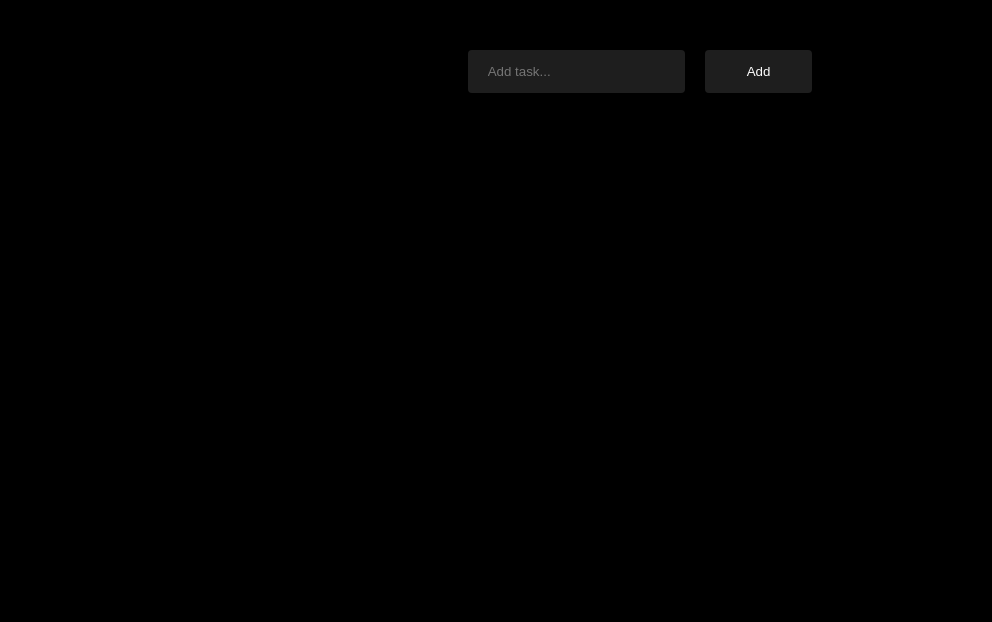
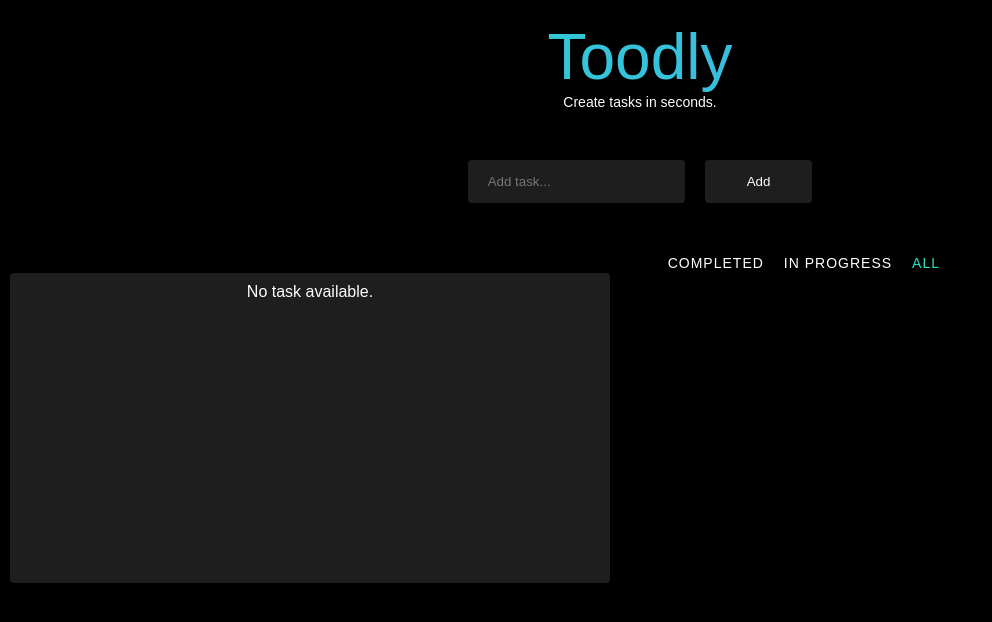
Before and after one commit to maciek617/onx-projects, a Vue app in the folder task-2/: page / in a window 1280 px wide. Shown: the top 622 px of the page, without its empty margins (0-992 px from the left). Built offline with nearby package versions, Linux system fonts and the light colour scheme.

Commit message:
render components in main page

```diff
--- a/task-2/src/App.vue
+++ b/task-2/src/App.vue
@@ -1,9 +1,15 @@
 <script setup>
 import AddTaskForm from './components/AddTaskForm.vue';
+import AllTasksBoard from './components/AllTasksBoard.vue';
+import Header from './components/Header.vue';
 </script>
 
 <template>
-  <AddTaskForm />
+  <div class="container">
+    <Header />
+    <AddTaskForm />
+    <AllTasksBoard />
+  </div>
 </template>
 
 <style scoped></style>
```
